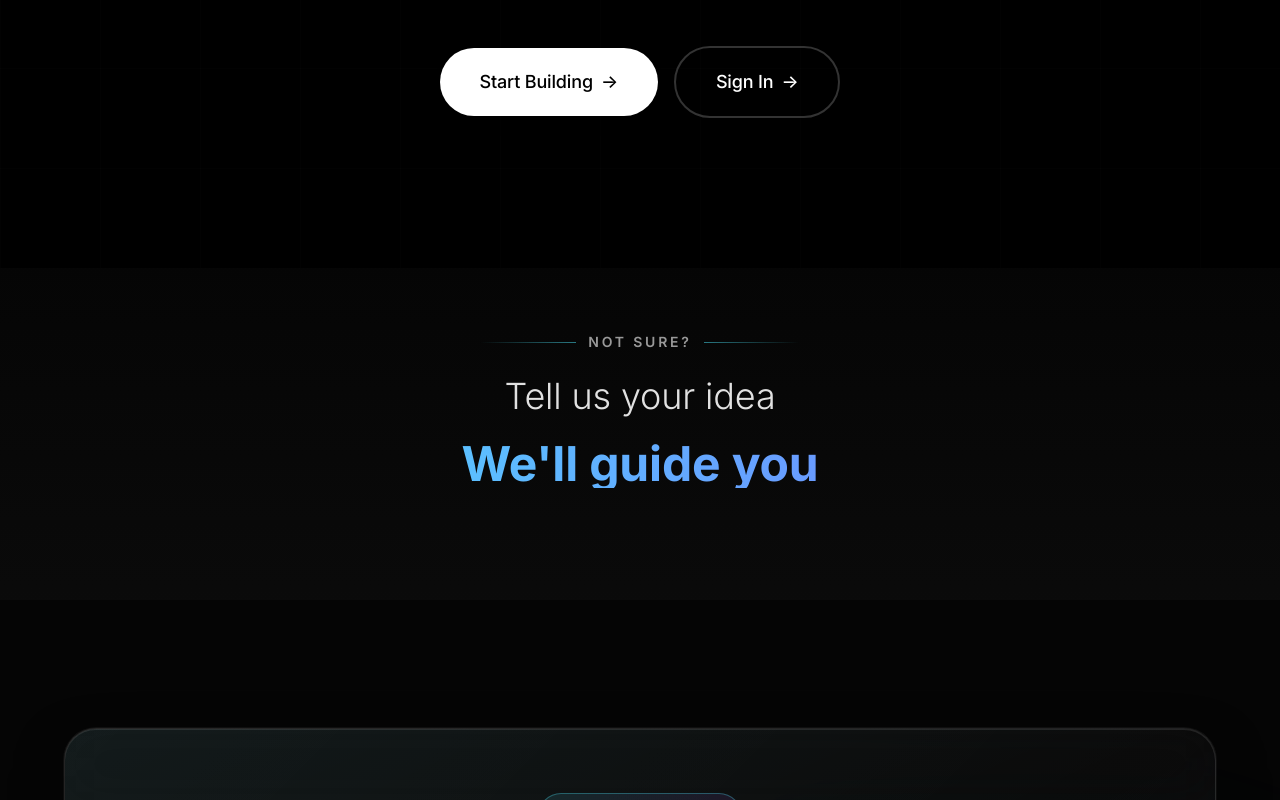
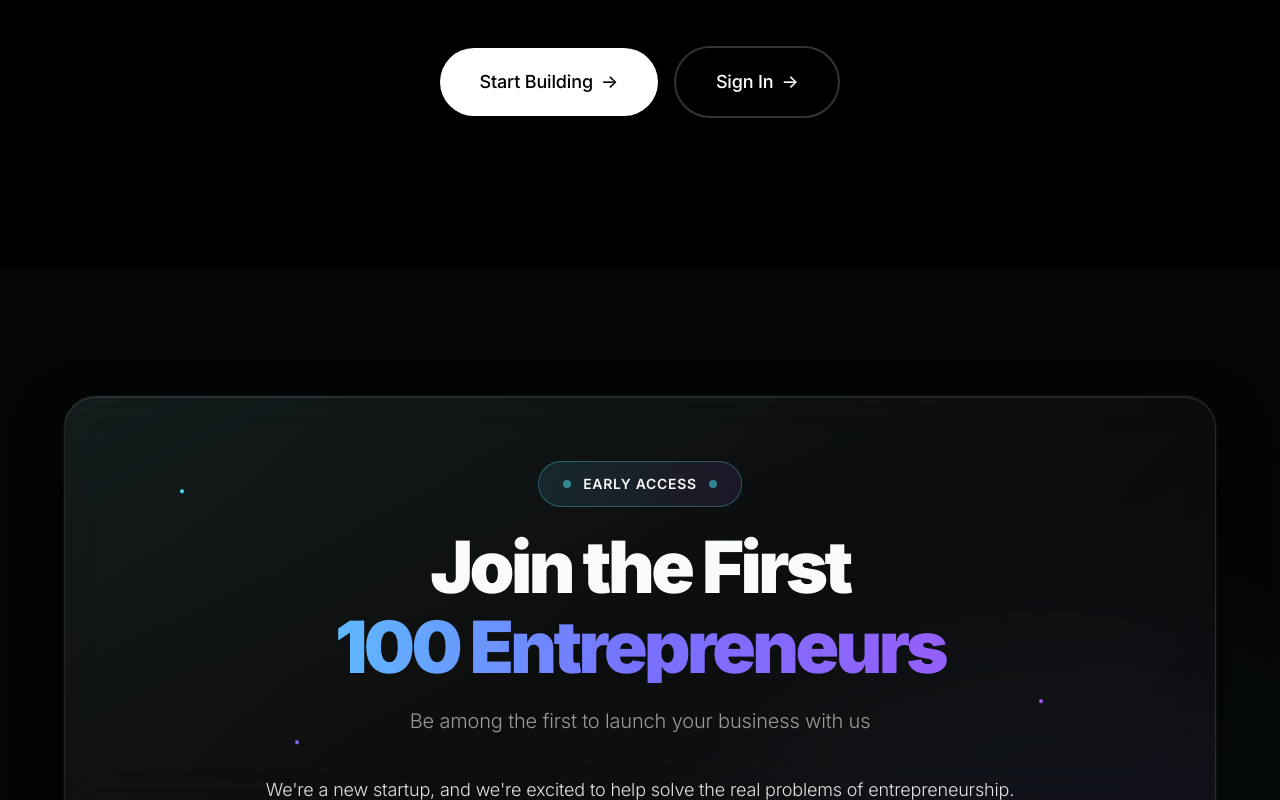
Before and after one commit to zepfarms/blocksmith-launchpad, a React (Vite) app: page / in a window 1280 px wide. Shown: the part 532-1332 px from the top of the page. Built offline with nearby package versions, Linux system fonts and the light colour scheme; the HTML template or start-up script is replaced by a standard one.

Commit message:
Visual edit in Lovable
Edited UI in Lovable

```diff
--- a/src/pages/Index.tsx
+++ b/src/pages/Index.tsx
@@ -117,36 +117,7 @@ const Index = () => {
       <HeroSection onCTAClick={handleHeroCTA} />
 
       {/* Conversational Form Section */}
-      <section ref={ideaInputRef} className="relative py-16 px-4 sm:px-6">
-        <div className="absolute inset-0 bg-gradient-to-b from-background to-background-elevated" />
 
-        <div className="relative z-10">
-          {!showForm && !showBlockSelector && !businessData && <div className="text-center space-y-6 mb-12 px-4 animate-slide-up-fade">
-              <div className="flex items-center justify-center gap-3">
-                <div className="h-px w-12 sm:w-24 bg-gradient-to-r from-transparent to-neon-cyan/50" />
-                <span className="text-xs sm:text-sm font-semibold text-muted-foreground uppercase tracking-[0.2em]">
-                  Not Sure?
-                </span>
-                <div className="h-px w-12 sm:w-24 bg-gradient-to-l from-transparent to-neon-cyan/50" />
-              </div>
-
-              <p className="text-2xl sm:text-3xl md:text-4xl font-light text-foreground/90">
-                Tell us your idea
-              </p>
-              <p className="text-3xl sm:text-4xl md:text-5xl font-bold bg-gradient-to-r from-neon-cyan to-electric-indigo bg-clip-text text-transparent">
-                We'll guide you
-              </p>
-            </div>}
-
-          {showForm && (
-            <ConversationalForm onComplete={handleFormComplete} />
-          )}
-
-          {showBlockSelector && businessData && <div id="block-selector">
-              <SmartBlockSelector starterBlocks={businessData.selectedIdeaRow?.starter_blocks || ""} growthBlocks={businessData.selectedIdeaRow?.growth_blocks || ""} onComplete={handleBlocksComplete} />
-            </div>}
-        </div>
-      </section>
 
       <div id="business-ideas">
         <BetaSection />
```
